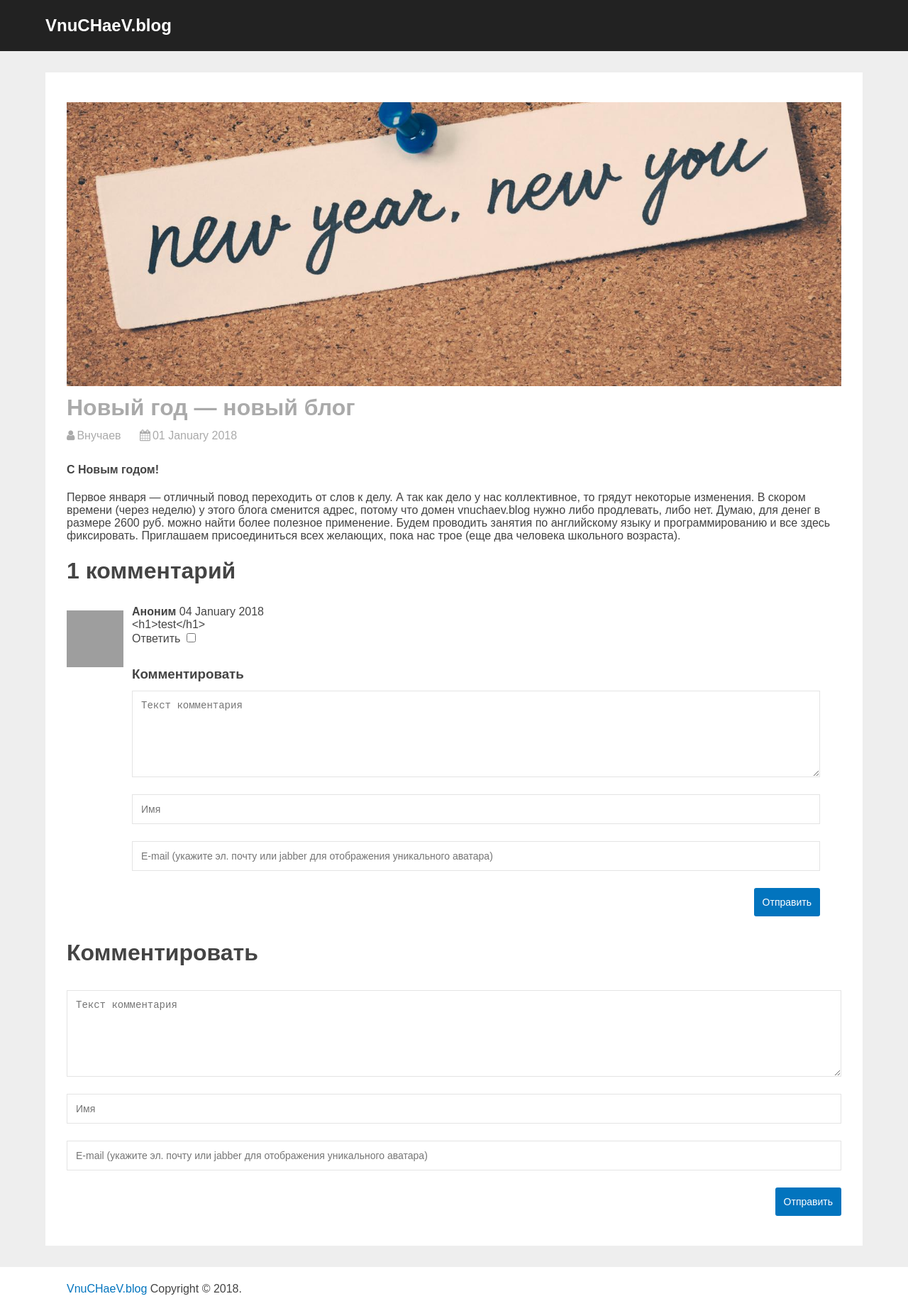
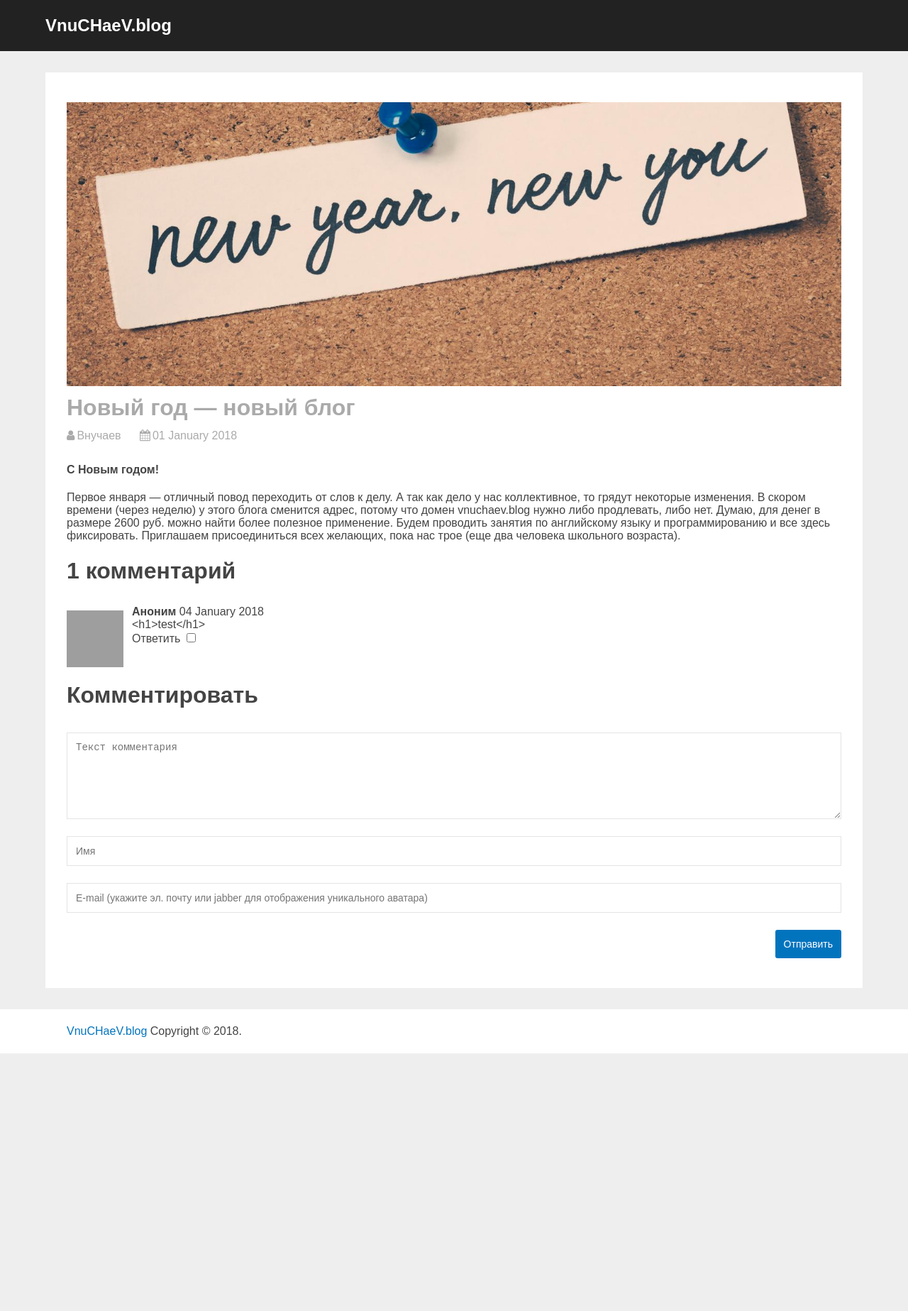
Before and after one commit to vitoyucepi/blog, a Jekyll site: the page built from _posts/2018-01-01-new-blog.md, in a window 1280 px wide. Shown: the whole page at 71% size. Built offline with Jekyll 4.4.1, drawn with Linux system fonts in a browser that asks for light colours; after the commit the page ends 1484 px from its top, so only the background shows below that; grey boxes are pictures that could not be loaded.

Commit message:
opener block

```diff
--- a/css/default.css
+++ b/css/default.css
@@ -194,7 +194,7 @@ body {
     word-break: break-word;
 }
 
-.openrt ~ .responseform {
+.opener ~ .responseform {
     display: none;
 }
 
```
